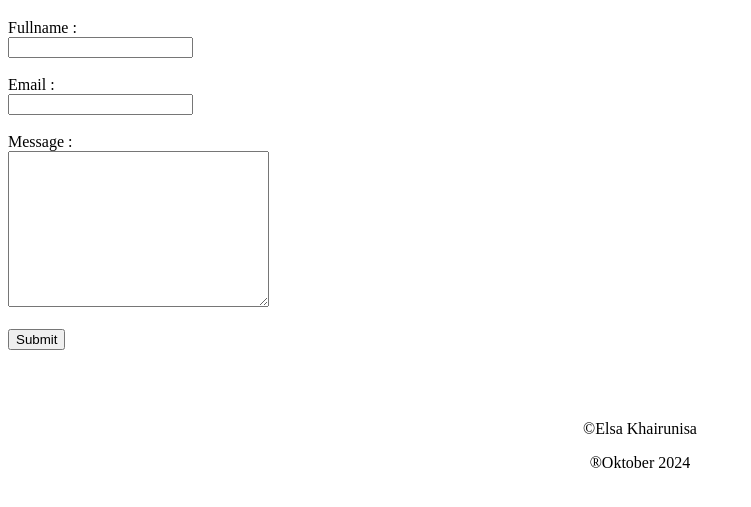
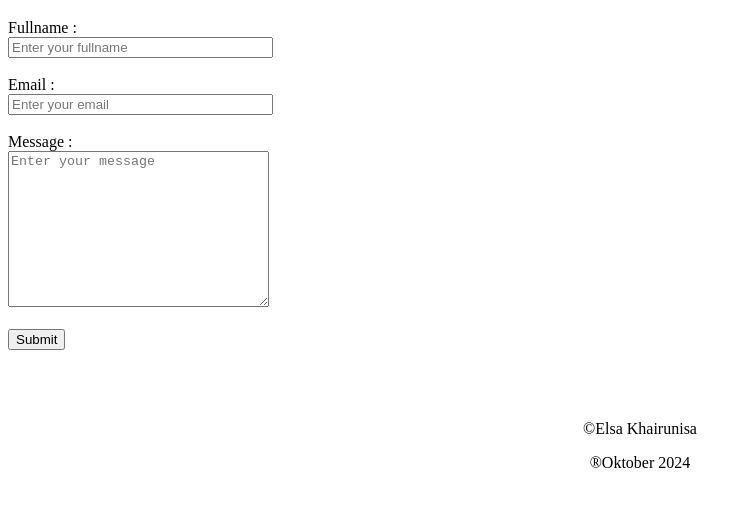
Before and after one commit to Lynuxxx/tayloralisonswift, a plain HTML site: page components/form.html in a window 1280 px wide. Shown: the part 61-568 px from the top of the page, without its empty margins (0-751 px from the left). Drawn offline with Linux system fonts and the light colour scheme.

Commit message:
Update form & add autoplay audio

```diff
--- a/components/form.html
+++ b/components/form.html
@@ -10,15 +10,15 @@
         <h1>Contact for Meet Up</h1>
         <label for="fullname">Fullname :</label>
         <br>
-        <input type="text" id="fullname">
+        <input type="text" id="fullname" size="30" placeholder="Enter your fullname">
         <br><br>
         <label for="email">Email :</label>
         <br>
-        <input type="email" id="email">
+        <input type="email" id="email" size="30" placeholder="Enter your email">
         <br><br>
         <label for="message">Message :</label>
         <br>
-        <textarea name="message" id="message" cols="30" rows="10"></textarea>
+        <textarea name="message" id="message" cols="30" rows="10" placeholder="Enter your message"></textarea>
         <br><br>
         <input type="submit" value="Submit">
     </form>
```
Also changed, not shown: index.html (+1 -1 lines).
